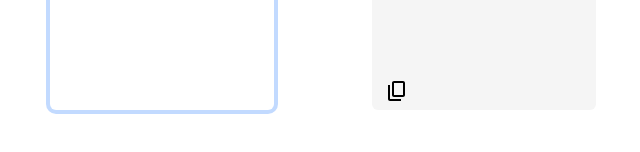
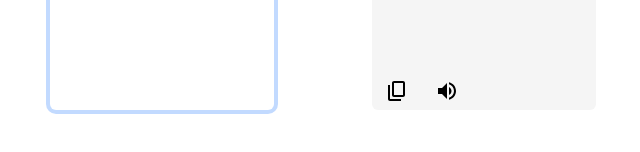
Before and after one commit to PauVelasco77/google-translate-clon, a React (Vite) app: page / in a window 1280 px wide. Shown: the part 436-588 px from the top of the page, without its empty margins (317-957 px from the left). Built offline with nearby package versions, Linux system fonts and the light colour scheme; no server answers.

Commit message:
add voice reader feature

```diff
--- a/src/App.tsx
+++ b/src/App.tsx
@@ -2,8 +2,8 @@ import './App.css'
 import 'bootstrap/dist/css/bootstrap.min.css'
 import { Container, Col, Row, Button, Stack } from 'react-bootstrap'
 import { useStore } from './hooks/useStore'
-import { AUTO_LANGUAGE } from './consts'
-import { ArrowsIcon, ClipboardIcon } from './components/Icons'
+import { AUTO_LANGUAGE, VOICE_LANGUAGES } from './consts'
+import { ArrowsIcon, ClipboardIcon, SpeakerIcon } from './components/Icons'
 import { LanguageSelector } from './components/LanguageSelector'
 import { SectionType } from './types.d'
 import { TextArea } from './components/TextArea'
@@ -18,9 +18,17 @@ function App () {
     navigator.clipboard.writeText(result).catch((err) => { throw new Error(err.message) })
   }
 
+  const handleSpeak = () => {
+    const utterance = new SpeechSynthesisUtterance(result)
+    utterance.lang = VOICE_LANGUAGES[toLanguage]
+    utterance.rate = 0.8
+    speechSynthesis.speak(utterance)
+  }
+
   const debouncedFromText = useDebounce(fromText)
 
   useEffect(() => {
+    console.log('useEffect', fromLanguage)
     if (debouncedFromText === '') return
 
     translate({ fromLanguage, toLanguage, text: debouncedFromText }).then((res) => {
@@ -31,7 +39,7 @@ function App () {
       throw new Error(err.message)
     }
     )
-  }, [debouncedFromText, fromLanguage])
+  }, [debouncedFromText, toLanguage])
 
   return (
 
@@ -71,13 +79,25 @@ function App () {
                 value={ result}
                 onChange={ setResult }
               />
-              <Button
-                variant='link'
-                onClick={ handleClipboard }
-                style={ { position: 'absolute', left: '0', bottom: '0' } }
+              <div
+                style={ { position: 'absolute', left: '0', bottom: '0', display: 'flex' } }
+
               >
-                <ClipboardIcon/>
-              </Button>
+
+                <Button
+                  variant='link'
+                  onClick={ handleClipboard }
+                >
+                  <ClipboardIcon/>
+                </Button>
+                <Button
+                  variant='link'
+                  onClick={ handleSpeak }
+                >
+                  <SpeakerIcon/>
+                </Button>
+
+              </div>
             </div>
           </Stack>
         </Col>
--- a/src/consts.ts
+++ b/src/consts.ts
@@ -4,4 +4,10 @@ export const SUPPORTED_LANGUAGES = {
   de: 'German'
 } as const
 
+export const VOICE_LANGUAGES = {
+  en: 'en-GB',
+  es: 'es-ES',
+  de: 'de-DE'
+} as const
+
 export const AUTO_LANGUAGE = 'auto' as const
```
